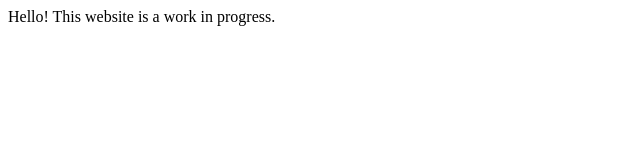
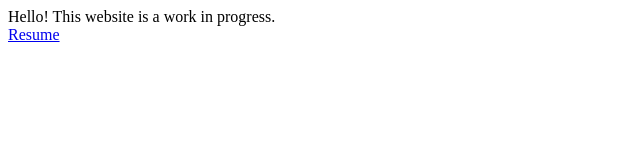
Before and after one commit to korysanchez/korysanchez.github.io, a plain HTML site: page index.html in a window 1280 px wide. Shown: the full height of the page, 0-640 px from the left. Drawn offline with Linux system fonts and the light colour scheme.

Commit message:
Added Resume index.html

```diff
--- a/index.html
+++ b/index.html
@@ -15,6 +15,7 @@
             <div class="home__container">
                 Hello! This website is a work in progress.
             </div>
+            <a href="./Kory\ Sanchez\ Resume.pdf">Resume</a>
         </section>
         <section></section>
         <section></section>
```
